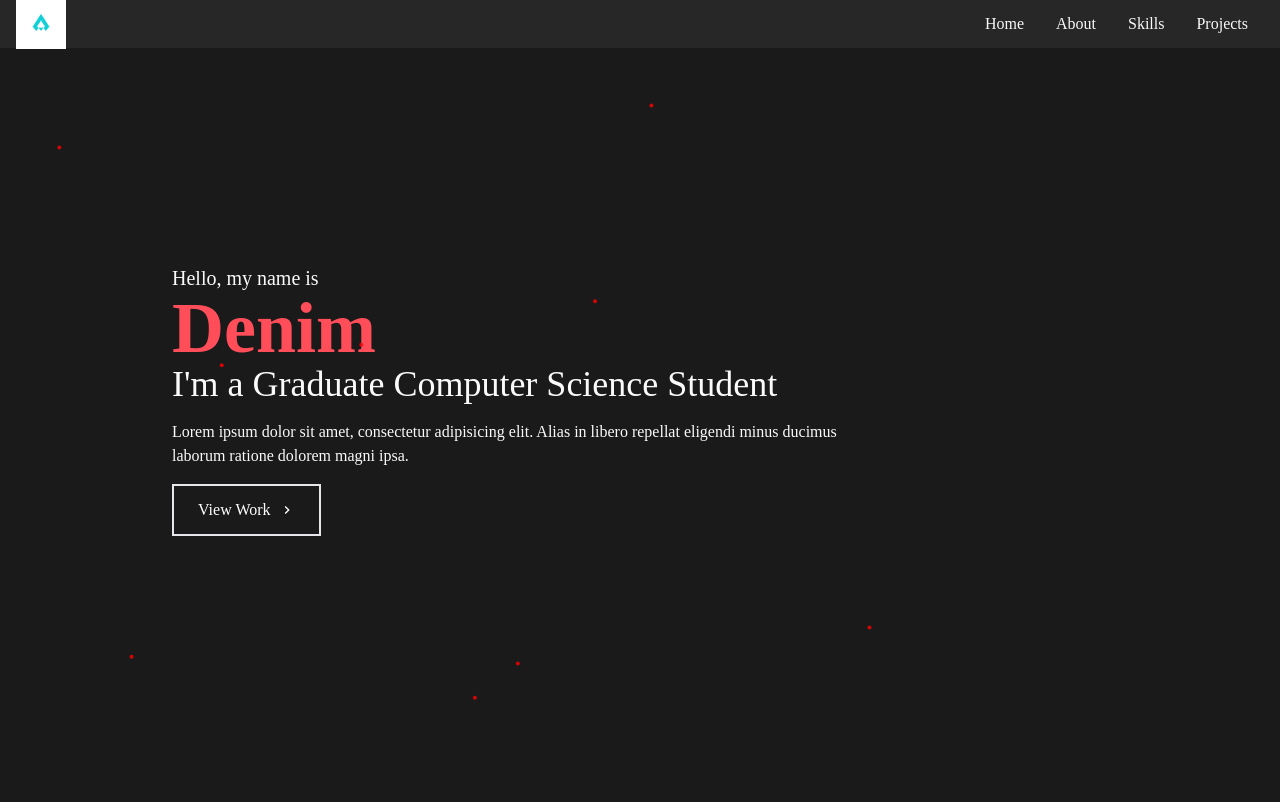
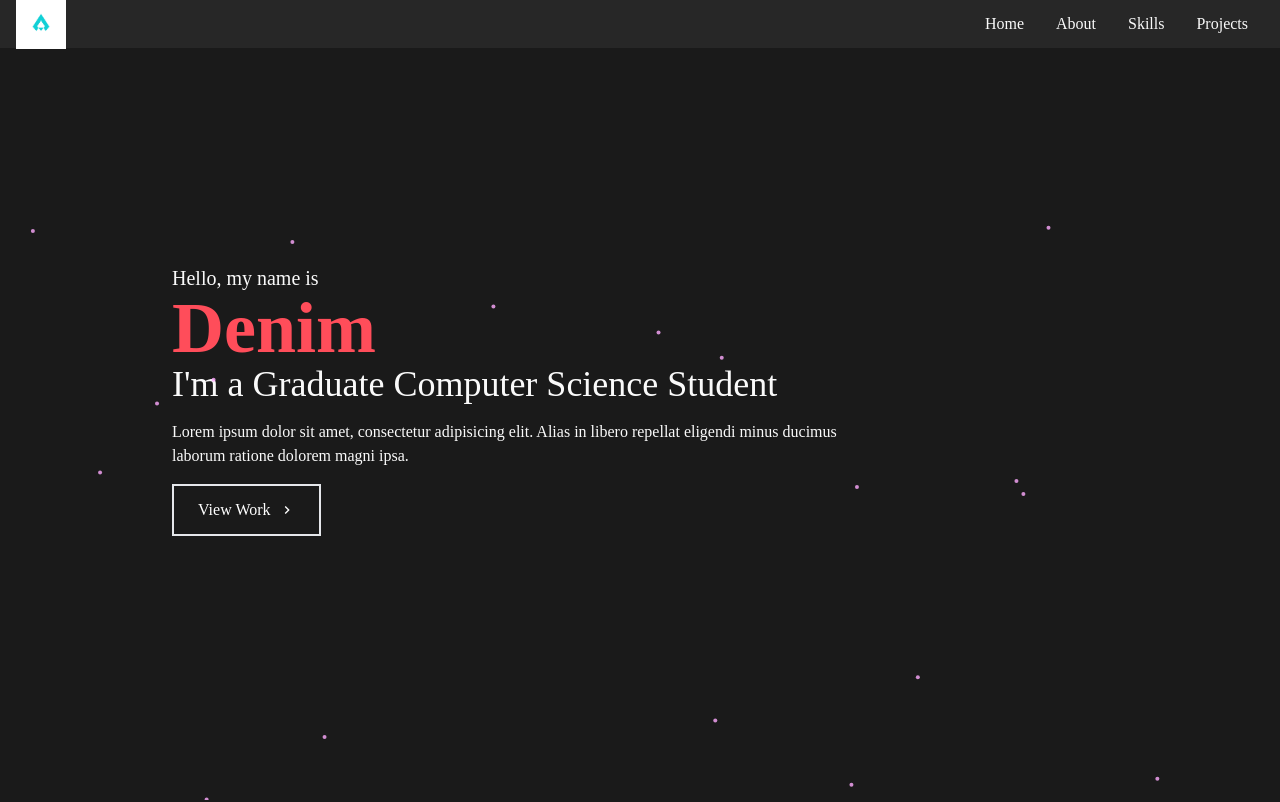
Before and after one commit to Bifdus/porfoliosite, a React (Create React App) app: page / in a window 1280 px wide. Shown: the top 802 px of the page. Built offline with nearby package versions, Linux system fonts and the light colour scheme.

Commit message:
Z-index changes, more fixes

```diff
--- a/src/App.js
+++ b/src/App.js
@@ -2,14 +2,12 @@ import './App.css';
 import About from './components/About';
 import Hero from './components/Hero';
 import Navbar from './components/Navbar';
-import Particle from './components/Particle';
 import Projects from './components/Projects';
 import Skills from './components/Skills';
 
 function App() {
   return (
     <div>
-      <Particle />
       <Navbar />
       <Hero />
       <About />
--- a/src/components/Hero.jsx
+++ b/src/components/Hero.jsx
@@ -1,13 +1,18 @@
 import React from 'react';
 import { MdNavigateNext } from 'react-icons/md';
+import Particle from './Particle';
 
 const Hero = () => {
   return (
+    <>
+      <Particle />
       <section name='hero' className='w-full h-screen bg-[#1a1a1a]'>
         {/* container */}
         <article className='max-w-[1000px] mx-auto px-8 flex flex-col justify justify-center h-full'>
           <p className='text-[#fafafa] text-xl'>Hello, my name is</p>
-        <h1 className='text-[#ff4d5a] font-bold text-4xl sm:text-7xl'>Denim</h1>
+          <h1 className='text-[#ff4d5a] font-bold text-4xl sm:text-7xl'>
+            Denim
+          </h1>
           <h2 className='text-4xl sm:text-4xl text-[#fafafa]'>
             I'm a Graduate Computer Science Student
           </h2>
@@ -26,6 +31,7 @@ const Hero = () => {
           </div>
         </article>
       </section>
+    </>
   );
 };
 
--- a/src/components/Navbar.jsx
+++ b/src/components/Navbar.jsx
@@ -9,7 +9,7 @@ const Navbar = () => {
   const handleClick = () => setNav(!nav);
   return (
     <header>
-      <nav className='fixed w-full h-[3rem] flex justify-between items-center px-4 bg-[#272727] text-[#fafafa]'>
+      <nav className='z-10 fixed w-full h-[3rem] flex justify-between items-center px-4 bg-[#272727] text-[#fafafa]'>
         <div>
           <img src={Logo} alt='Denim Logo' style={{ width: '50px' }} />
         </div>
--- a/src/components/Particle.jsx
+++ b/src/components/Particle.jsx
@@ -23,14 +23,14 @@ function Particle() {
         },
         particles: {
           number: {
-            value: 10,
+            value: 20,
             density: {
               enable: false,
               value_area: 800,
             },
           },
           color: {
-            value: '#ff0000',
+            value: '#fafa',
           },
           shape: {
             type: 'circle',
--- a/src/components/Project.jsx
+++ b/src/components/Project.jsx
@@ -4,7 +4,7 @@ const Project = (props) => {
   return (
     <div
       style={{ backgroundImage: `url(${props.image})` }}
-      className='shadow-lg shadow-[#0b0b0b] group container rounded-md flex justify-center items-center mx-auto content-div'
+      className='z-10 shadow-lg shadow-[#0b0b0b] group container rounded-md flex justify-center items-center mx-auto content-div'
     >
       {/* Hover effects */}
       <div className='opacity-0 group-hover:opacity-100'>
--- a/src/components/Skill.jsx
+++ b/src/components/Skill.jsx
@@ -1,6 +1,6 @@
 const Skill = (props) => {
   return (
-    <div className='shadow-md shadow-[#0b0b0b] hover:scale-110 duration-500'>
+    <div className='z-50 shadow-md shadow-[#0b0b0b] hover:scale-110 duration-500'>
       <img
         className='w-20 mx-auto'
         src={props.image}
```
Lines whose indentation alone changed are shown as unchanged.
